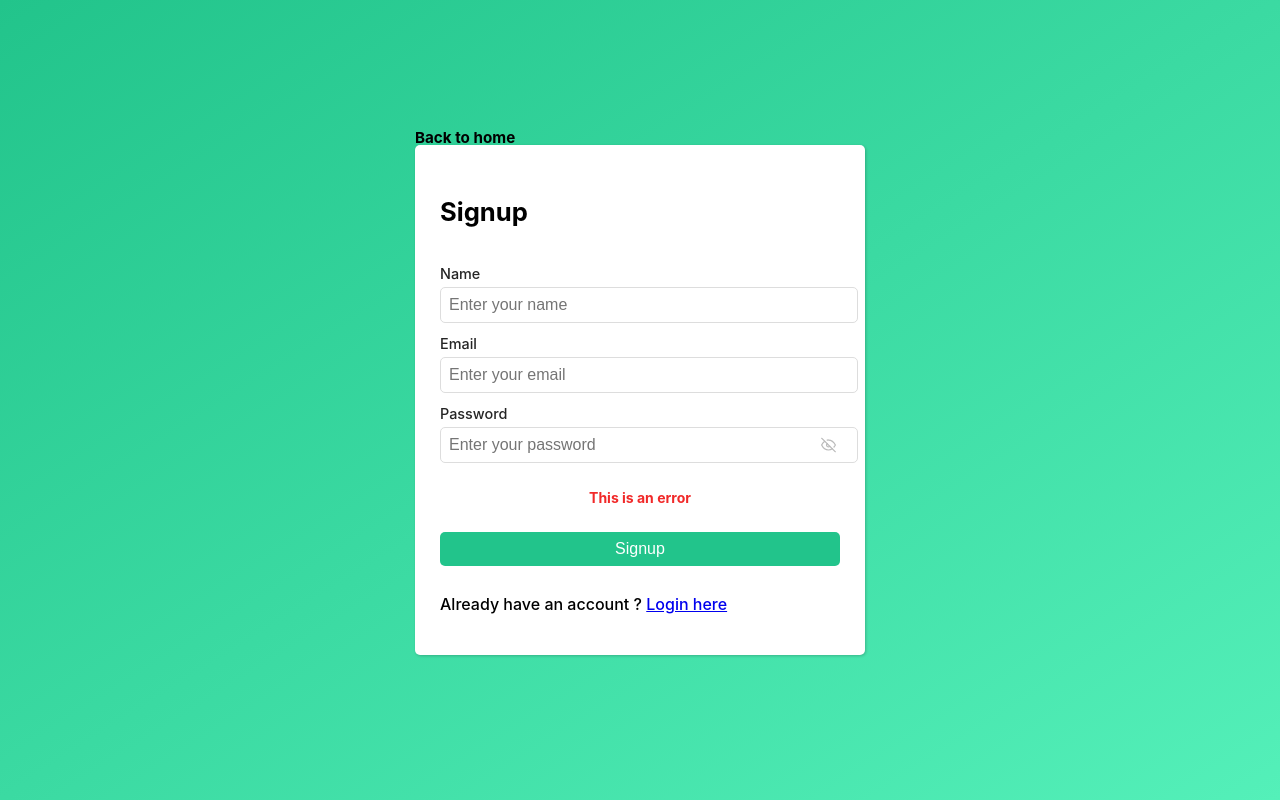
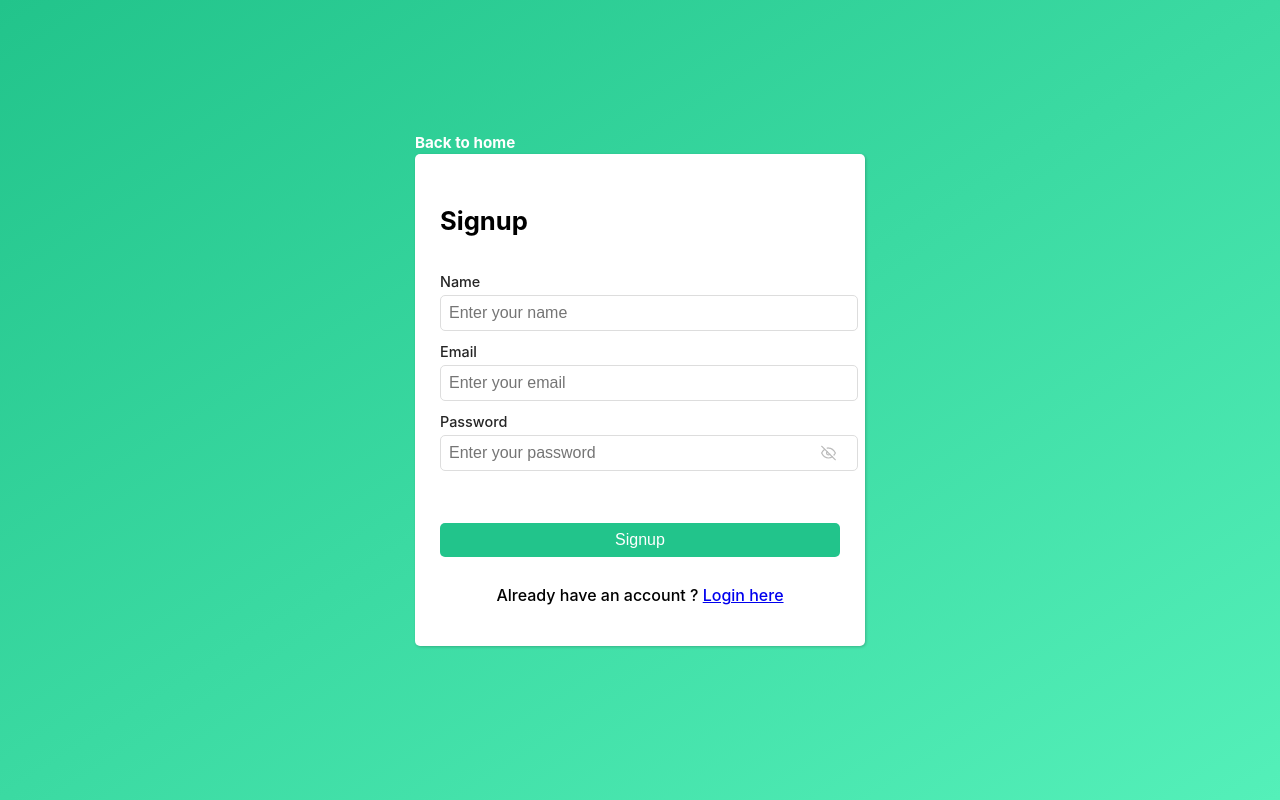
Before and after one commit to kumarnaveentulsai/Project-Management, a React (Create React App) app in the folder manage-my-project/: page /signup in a window 1280 px wide. Built offline with nearby package versions, Linux system fonts and the light colour scheme.

Commit message:
setup firebase auth

```diff
--- a/manage-my-project/public/index.html
+++ b/manage-my-project/public/index.html
@@ -2,14 +2,14 @@
 <html lang="en">
   <head>
     <meta charset="utf-8" />
-    <link rel="icon" href="%PUBLIC_URL%/favicon.ico" />
+    <link rel="icon" href="pmlogo.png" />
     <meta name="viewport" content="width=device-width, initial-scale=1" />
     <meta name="theme-color" content="#000000" />
     <meta
       name="description"
       content="Web site created using create-react-app"
     />
-    <link rel="apple-touch-icon" href="%PUBLIC_URL%/logo192.png" />
+    <link rel="apple-touch-icon" href="pmlogo.png" />
     <!--
       manifest.json provides metadata used when your web app is installed on a
       user's mobile device or desktop. See https://developers.google.com/web/fundamentals/web-app-manifest/
@@ -24,7 +24,7 @@
       work correctly both with client-side routing and a non-root public URL.
       Learn how to configure a non-root public URL by running `npm run build`.
     -->
-    <title>React App</title>
+    <title>Project Management</title>
   </head>
   <body>
     <noscript>You need to enable JavaScript to run this app.</noscript>
--- a/manage-my-project/src/components/Auth/Auth.js
+++ b/manage-my-project/src/components/Auth/Auth.js
@@ -1,29 +1,76 @@
-import React from 'react'
+import React, {useState} from 'react'
 import styles from './Auth.module.css'
 import InputControl from '../InputControl/InputControl.js'
 import { Link } from 'react-router-dom'
+import { createUserWithEmailAndPassword } from 'firebase/auth'
+import { auth } from '../../firebase'
 
 const Auth = (props) => {
     const isSignup = props.signup ? true : false;
     // now in this isSignup boolean it will be stored like which data needs to be get rendered whether it is of signup or login
+
+    const [values, setvalues] = useState({
+      name: "",
+      email: "",
+      password: "",
+    })
+
+    const [errorMsg, setErrorMsg] = useState("");
+
+    const [submitButtonDisabled, setSubmitButtonDisabled] = useState(false);
+
+    const handleSignup = () => {
+      if(!values.name || !values.email || !values.password){
+        setErrorMsg("All fields are required");
+        return;
+      }
+
+      setSubmitButtonDisabled(true);
+
+      createUserWithEmailAndPassword(auth, values.email, values.password).then(async (res) => {
+        setSubmitButtonDisabled(false);
+        const userId = res.user.uid;
+        await updateUserDatabase({name: values.name, email: values.email, password: values.password})
+        console.log(res);
+      }).catch(err => {
+        setSubmitButtonDisabled(false);
+        setErrorMsg(err.message);
+      })
+    }
+
+    const handleLogin = () => {
+
+    }
+
+    const handleSubmission = (event) => {
+      event.preventDefault();
+
+      if(isSignup)handleSignup();
+      else handleLogin();
+    }
+
   return (
     <div className={styles.container}>
-      <form className={styles.form}>
-        <p className={styles.smallLink}>{"Back to home"}</p>
+      <form onSubmit={handleSubmission} className={styles.form}>
+        <p className={styles.smallLink}>
+          <Link to="/">{"Back to home"}</Link>
+        </p>
         <p className={styles.heading}>{isSignup ? "Signup" : "Login"}</p>
 
         {isSignup &&
-          (<InputControl label="Name" placeholder="Enter your name" />)
+        (<InputControl label="Name" placeholder="Enter your name" onChange={(event)=>setvalues((prev) => ({...prev, name: event.target.value}))} />)
         }
 
-        <InputControl label="Email" placeholder="Enter your email" />
-        <InputControl label="Password" placeholder="Enter your password" isPassword />
-        <p className={styles.error}>This is an error</p>
-        <button> {isSignup ? "Signup" : "Login"} </button>
+        <InputControl label="Email" placeholder="Enter your email" onChange={(event)=>setvalues((prev) => ({...prev, email: event.target.value}))} />
+
+        <InputControl label="Password" placeholder="Enter your password" onChange={(event)=>setvalues((prev) => ({...prev, password: event.target.value}))}  isPassword />
+
+        <p className={styles.error}>{errorMsg}</p>
+        <button type="submit" disabled={submitButtonDisabled}> {isSignup ? "Signup" : "Login"} </button>
         {/* <InputControl label={"password"} isPassword /> */}
 
         <div className={styles.bottom}>
-        {isSignup ? <p>Already have an account ? <Link>Login here</Link></p> : <p>New User ? <Link>Create an Account</Link></p>}
+        {isSignup ? <p>Already have an account ? <Link to="/login">Login here</Link></p> : <p>New User ? <Link to="/signup">Create an Account</Link></p>}
         </div>
       </form>
     </div>
--- a/manage-my-project/src/components/Auth/Auth.module.css
+++ b/manage-my-project/src/components/Auth/Auth.module.css
@@ -25,11 +25,15 @@
 .smallLink {
     position: absolute;
     left: 0%;
-    top: -33px;
-    color: #000;
+    top: -38px;
+}
+
+.smallLink a {
+    color: #fff;
     font-weight: bold;
     cursor: pointer;
     font-size: 0.95rem;
+    text-decoration: none;
 }
 
 .form .heading {
@@ -63,6 +67,10 @@
     transform: translateY(1px);
 }
 
+.form button:disabled {
+    background-color: gray !important;
+}
+
 .form .error {
     font-size: 0.875rem;
     font-weight: bold;
@@ -72,6 +80,8 @@
 }
 
 .form .bottom p {
+    width: 100%;
+    text-align: center;
     font-size: 1rem;
     font-weight: 500;
 }
--- /dev/null
+++ b/manage-my-project/src/firebase.js
@@ -0,0 +1,28 @@
+import { initializeApp } from "firebase/app";
+import { getAnalytics } from "firebase/analytics";
+import { getAuth } from 'firebase/auth';
+import { doc, getFirestore, setDoc } from 'firebase/firestore';
+
+const firebaseConfig = {
+  apiKey: "AIzaSyCn2BNKsgWHHeIvEiiUge-Tp-fUuSGaOFw",
+  authDomain: "project-management-1a075.firebaseapp.com",
+  projectId: "project-management-1a075",
+  storageBucket: "project-management-1a075.appspot.com",
+  messagingSenderId: "39215285320",
+  appId: "1:39215285320:web:ec9fcafd7c8517ecb6047d",
+  measurementId: "G-X768J8FFDK"
+};
+
+const app = initializeApp(firebaseConfig);
+const analytics = getAnalytics(app);
+const auth = getAuth(app);
+const db = getFirestore(app);
+
+const updateUserDatabase = async (user, uid) => {
+  if(typeof user !== "object") return;
+
+  const docRef = doc(db, "users", uid);
+  await setDoc(docRef, {...user});
+}
+
+export {app as default, analytics, auth, db};
```
Also changed, not shown: manage-my-project/public/pmlogo.png (added).
